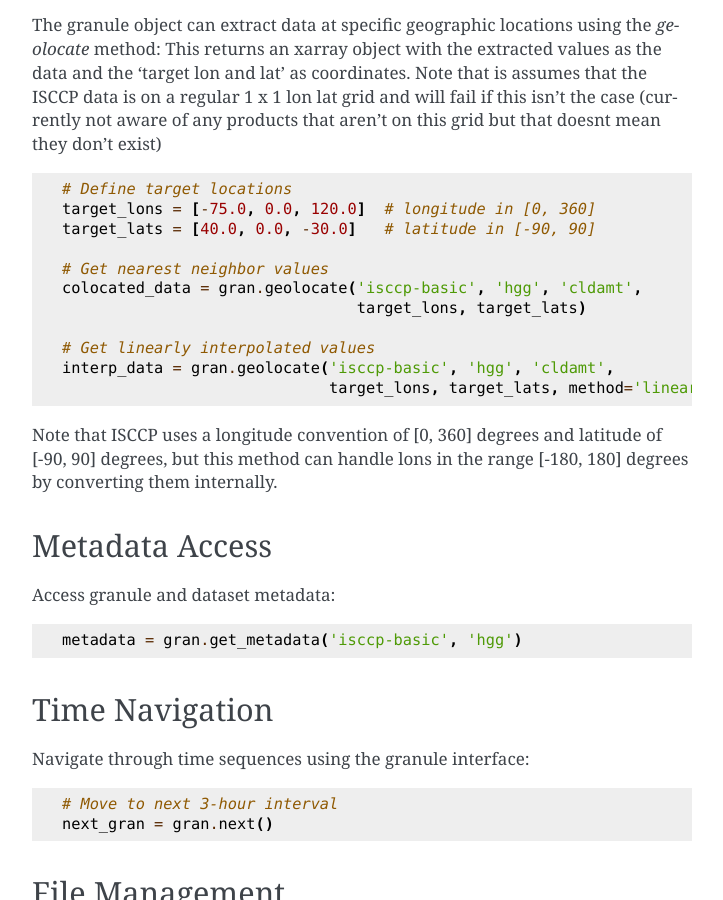
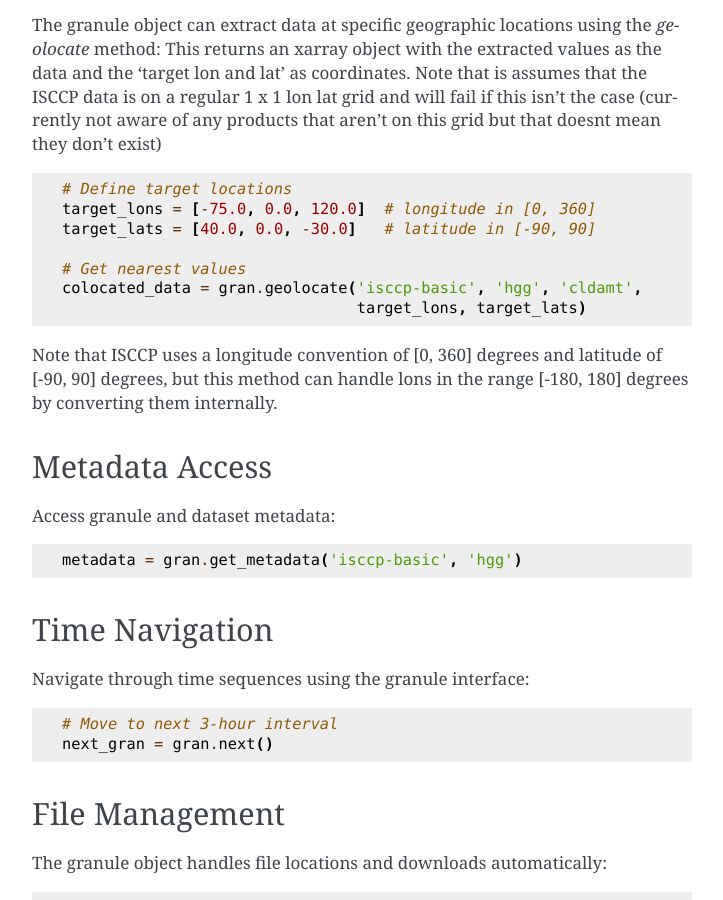
Before and after one commit to EdGrrr/csat2, a Sphinx documentation site: the page built from doc/instruments.rst, in a window 1280 px wide and 900 px high, scrolled down 9396 px. Shown: the whole window, without its empty margins (388-1111 px from the left). Built offline with Sphinx 7.4.7, drawn with Linux system fonts in a browser that asks for light colours.

Commit message:
reformmatting the docs

```diff
--- a/doc/instruments.rst
+++ b/doc/instruments.rst
@@ -438,14 +438,9 @@ Note that is assumes that the ISCCP data is on a regular 1 x 1 lon lat grid and
     target_lons = [-75.0, 0.0, 120.0]  # longitude in [0, 360]
     target_lats = [40.0, 0.0, -30.0]   # latitude in [-90, 90]
 
-    # Get nearest neighbor values
+    # Get nearest values
     colocated_data = gran.geolocate('isccp-basic', 'hgg', 'cldamt',
                                     target_lons, target_lats)
-
-    # Get linearly interpolated values
-    interp_data = gran.geolocate('isccp-basic', 'hgg', 'cldamt',
-                                 target_lons, target_lats, method='linear')
-
 
 
 Note that ISCCP uses a longitude convention of [0, 360] degrees and latitude of [-90, 90] degrees, but this method can handle lons in the range [-180, 180] degrees by converting them internally.
```
